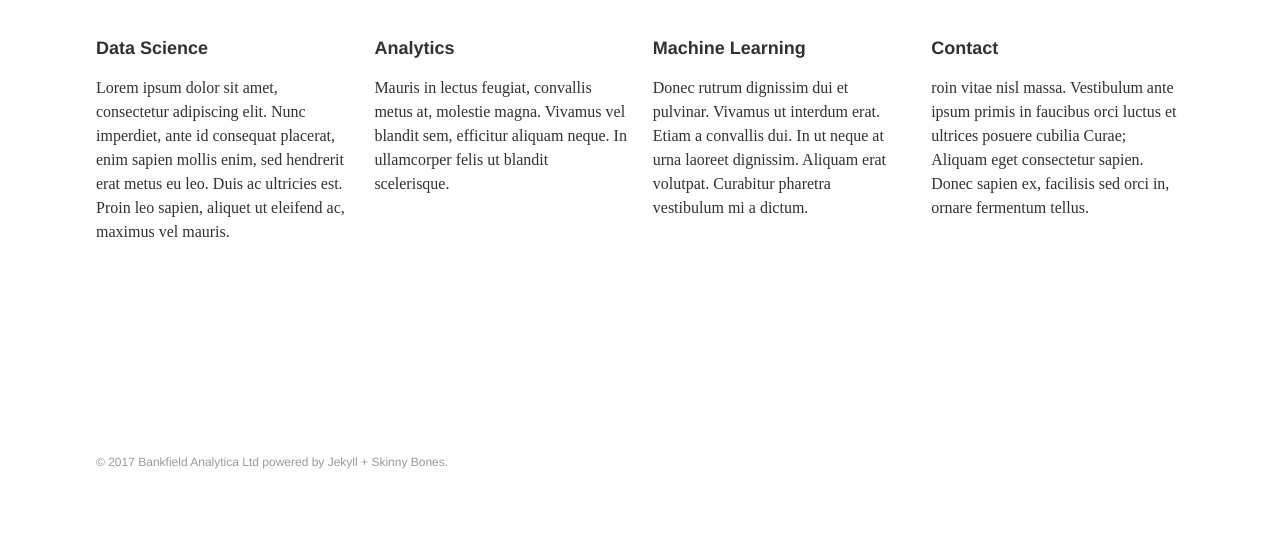
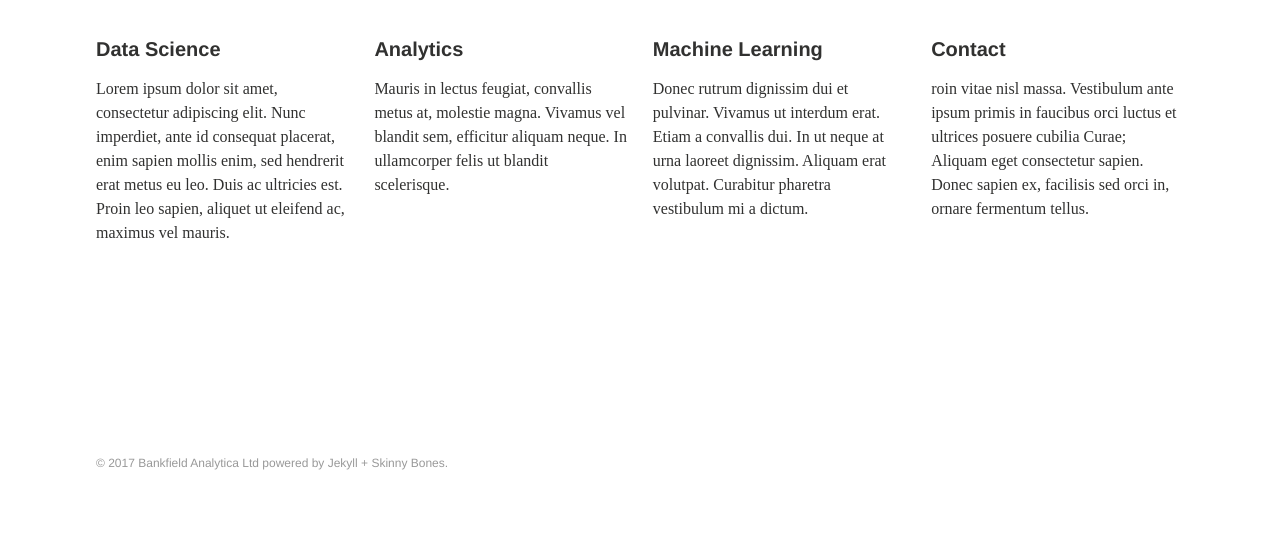
Before and after one commit to Bankfield-Analytica/.github.io, a Jekyll site: the page built from index.md, in a window 1280 px wide. Shown: the part 427-976 px from the top of the page. Built offline with Jekyll 4.4.1, drawn with Linux system fonts in a browser that asks for light colours.

Commit message:
Update _tiles.scss

```diff
--- a/_sass/_tiles.scss
+++ b/_sass/_tiles.scss
@@ -17,7 +17,7 @@
     color: lighten($text-color,25);
   }
   .post-title {
-    @include font-size(18,no);
+    @include font-size(20,no);
   }
   .post-excerpt {
     @include font-size(16);
```
